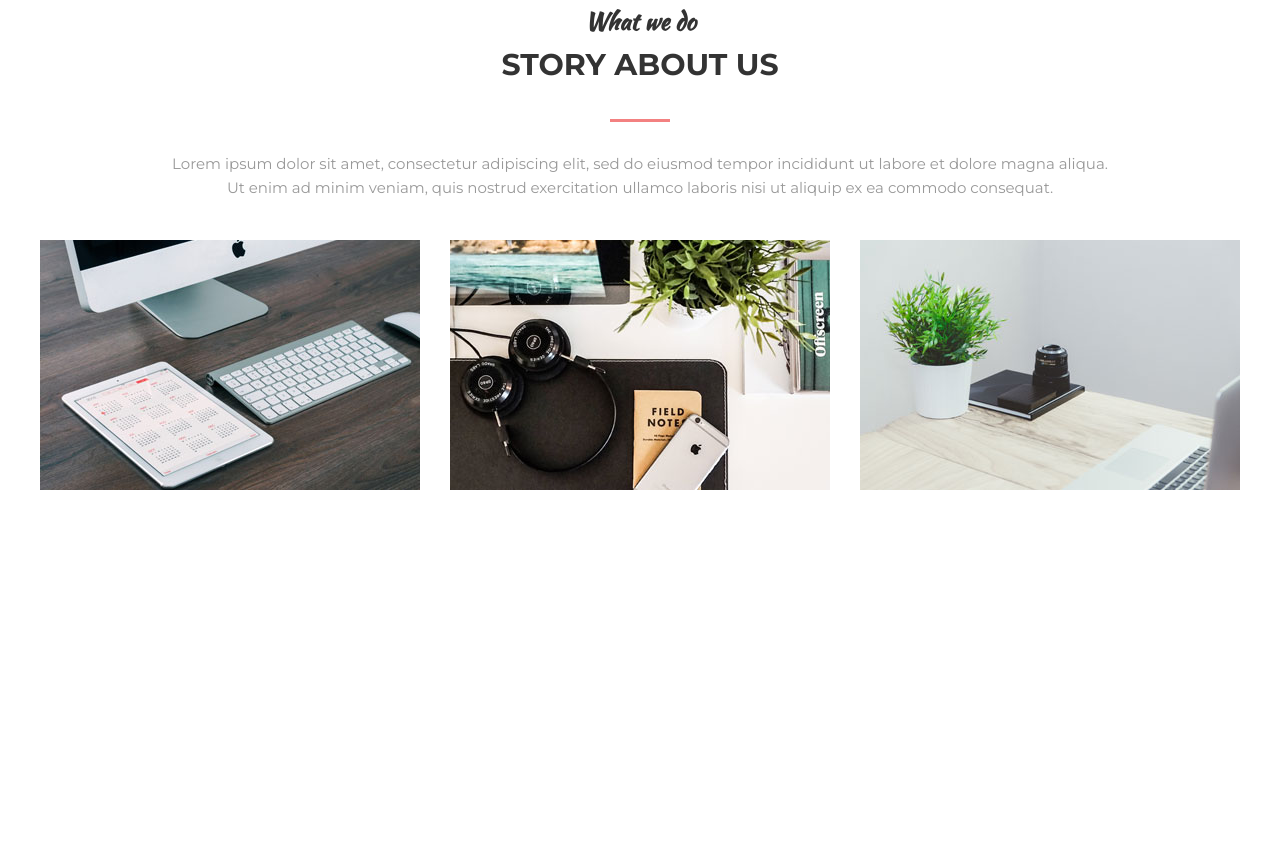
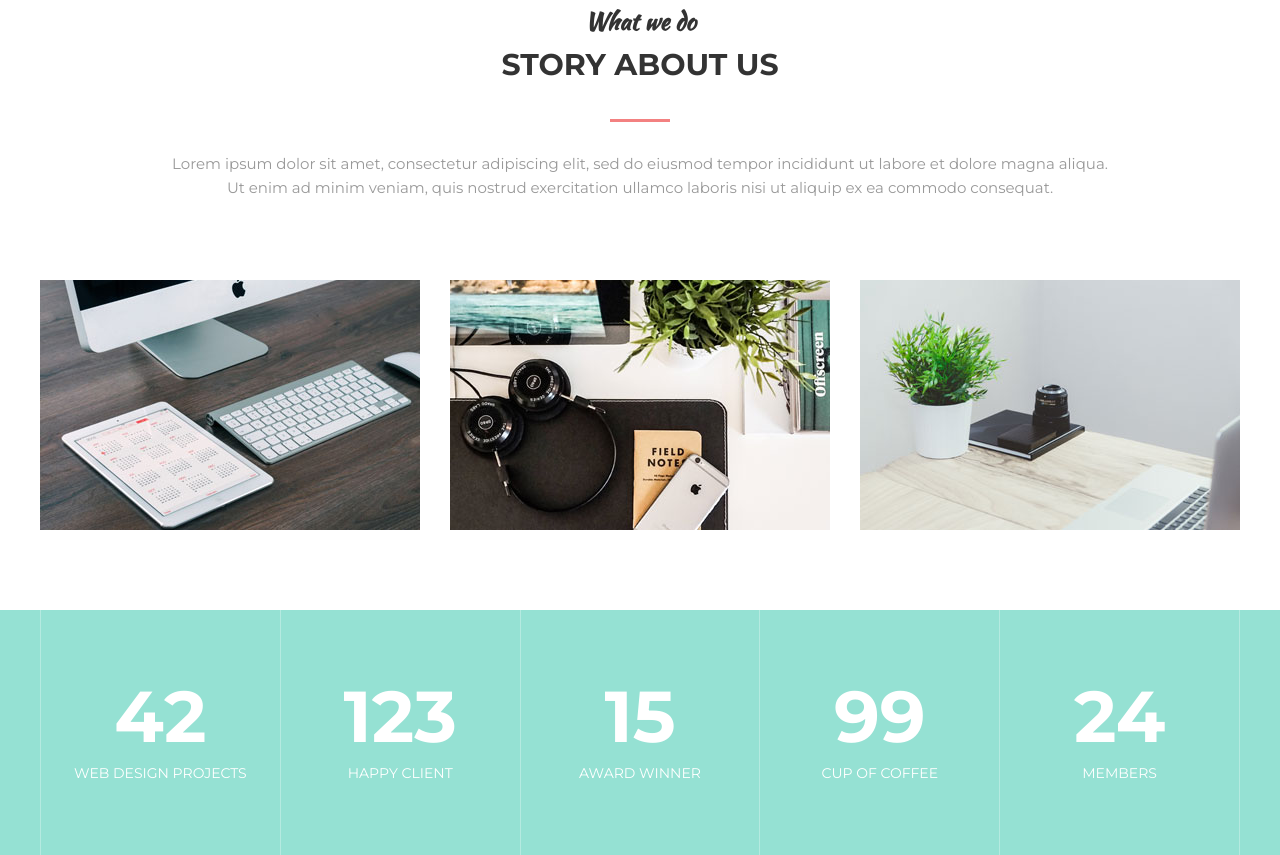
Before and after one commit to nikolay4irkov/MoGo, a plain HTML site: page index.html in a window 1280 px wide. Shown: the part 877-1732 px from the top of the page. Before the commit the page ends 1447 px from the top, so only its background shows below. Drawn offline with Linux system fonts and the light colour scheme.

Commit message:
about us and statistics section completed

```diff
--- a/assets/css/style.css
+++ b/assets/css/style.css
@@ -246,6 +246,7 @@ h1, h2, h3, h4, h5, h6 {
 
 /* About */
 .about {
+	margin-top: 80px;
 	display: flex;
 	justify-content: space-between;
 
@@ -253,18 +254,78 @@ h1, h2, h3, h4, h5, h6 {
 
 .about__item {
 	width: 380px;
+	background-color: #95e1d3;
+	position: relative;
+}
+
+.about__item:hover .about__img {
+	transform: translate3d(-10px, -10px, 0);
 }
 
 .about__item:hover .about__img img {
 	opacity: 0.1;
 }
 
+.about__item:hover .about__text {
+	opacity: 1;
+}
+
 .about__img {
 	background: linear-gradient(to bottom,
 	#f38181, #fce38a);
+
+	transition: transform 0.2s linear;
 }
 
 .about__img img {
 	display: block;
 	transition: opacity 0.1s linear;
 }
+
+.about__text {
+	width: 100%;
+	color: #fff;
+	text-transform: uppercase;
+	font-weight: 700;
+	font-size: 18px;
+	text-align: center;
+	position: absolute;
+	top: 50%;
+	left: 0;
+	z-index: 2;
+	transform: translate3d(0, -50%, 0);
+	opacity: 0;
+	transition: opacity 0.2s linear;
+}
+
+/* Statistics */
+.statistics {
+	background-color: #95e1d3;
+}
+
+.stat {
+	display: flex;
+}
+
+.stat__item {
+	padding: 70px 25px;
+	flex: 1 1 0;
+	border-left: 1px solid #b5eae0;
+	text-align: center;
+	color: #fff;
+}
+
+.stat__item:last-child {
+	border-right: 1px solid #b5eae0;
+}
+
+.stat__count {
+	margin-bottom: 10px;
+	font-size: 72px;
+	font-weight: 700;
+	line-height: 1;
+}
+.stat__text {
+	font-size: 14px;
+	text-transform: uppercase;
+}
--- a/index.html
+++ b/index.html
@@ -56,7 +56,7 @@
 					</div>
 				</div>
 			</div>
-	</div>
+	</div>  <!--/.intro-->
 
 <section class="section">
 	<div class="container">
@@ -74,24 +74,51 @@
 				<div class="about__img">
 					<img src="assets/images/about/1.jpg" alt="">
 				</div>
+				<div class="about__text">super team</div>
 			</div>
 			<div class="about__item">
 				<div class="about__img">
 					<img src="assets/images/about/2.jpg" alt="">
 				</div>
+				<div class="about__text">super team</div>
 			</div>
 			<div class="about__item">
 				<div class="about__img">
 					<img src="assets/images/about/3.jpg" alt="">
 				</div>
+				<div class="about__text">super team</div>
+			</div>
+		</div>
+	</div>  <!-- /.container-->
+</section>
+
+<div class="statistics">
+	<div class="container">
+
+		<div class="stat">
+			<div class="stat__item">
+				<div class="stat__count">42</div>
+				<div class="stat__text">Web design projects</div>
+			</div>
+			<div class="stat__item">
+				<div class="stat__count">123</div>
+				<div class="stat__text">happy client</div>
+			</div>
+			<div class="stat__item">
+				<div class="stat__count">15</div>
+				<div class="stat__text">award winner</div>
+			</div>
+			<div class="stat__item">
+				<div class="stat__count">99</div>
+				<div class="stat__text">cup of coffee</div>
+			</div>
+			<div class="stat__item">
+				<div class="stat__count">24</div>
+				<div class="stat__text">members</div>
+			</div>
+		</div>
 	</div>
 </div>
 
-
-
-
-	</div>
-</section>
-
 </body>
 </html>
```
Lines whose indentation alone changed are shown as unchanged.
